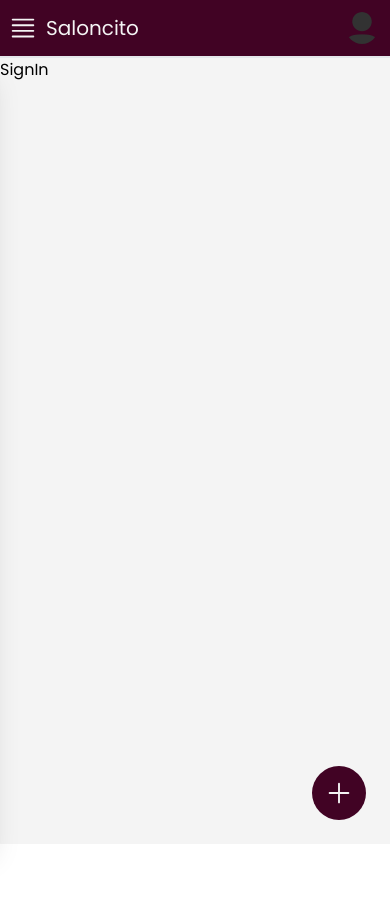
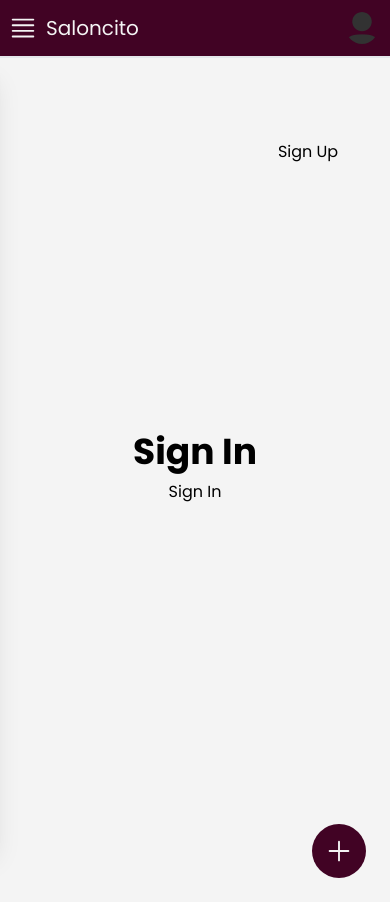
Before and after one commit to ErickCastroo/saloncito_ui, a React (Vite) app: page /sign-in in a window 390 px wide. Before the commit the page ends 844 px from the top, so only its background shows below. Built offline with nearby package versions, Linux system fonts and the light colour scheme.

Commit message:
add: sign-in and sign-up app components and sign-up route

```diff
--- a/src/Router.tsx
+++ b/src/Router.tsx
@@ -7,6 +7,7 @@ import { PublicRoute } from '@/contexts/auth/PublicRoute'
 import { Layout } from '@/components/Layout'
 import { Home } from '@/modules/home/ui/pages/Home'
 import { SignIn } from '@/modules/auth/ui/pages/SignIn'
+import { SignUp } from '@/modules/auth/ui/pages/SignUp'
 
 function Router() {
   return (
@@ -30,6 +31,14 @@ function Router() {
                 </PublicRoute>
               )}
             />
+            <Route
+              path='/sign-up'
+              element={(
+                <PublicRoute>
+                  <SignUp />
+                </PublicRoute>
+              )}
+            />
           </Routes>
         </Layout>
       </AuthProvider>
--- a/src/modules/auth/ui/pages/SignIn.tsx
+++ b/src/modules/auth/ui/pages/SignIn.tsx
@@ -1,6 +1,31 @@
+import { NavLink } from 'react-router-dom'
+
 function SignIn() {
   return (
-    <div>SignIn</div>
+    <div className='p-1 w-full h-screen flex justify-center items-center '>
+      <div className='w-10/12 h-full flex items-center justify-center '>
+        {/* Cajita 1 */}
+        <div className=' hidden bg-secondary w-1/2 h-5/6 md:flex items-center justify-center'>
+          <img className='w-72 h-72' src='https://picsum.photos/200' alt='logo' />
+        </div>
+
+        {/* Cajita 2 */}
+        <div className='w-full h-5/6 md:w-1/2 relative flex flex-col justify-center items-center bg dark:bg-zinc-900'>
+          <div className='absolute right-0 top-0'>
+            <NavLink to='/sign-up' className='flex justify-end self-end m-2 mr-4 hover:underline hover:underline-offset-2'>Sign Up</NavLink>
+          </div>
+          <div className='h-full w-10/12 sm:w-8/12 md:w-9/12 lg:w-7/12 xl:w-6/12 flex flex-col items-center justify-center'>
+            <h1 className='mb-2 text-4xl text-center font-bold'>
+              Sign In
+            </h1>
+            <span className='mb-6 text-center'>Sign In</span>
+            <form action=''>
+
+            </form>
+          </div>
+        </div>
+      </div>
+    </div>
   )
 }
 
--- a/src/modules/auth/ui/pages/SignUp.tsx
+++ b/src/modules/auth/ui/pages/SignUp.tsx
@@ -1,6 +1,31 @@
+import { NavLink } from 'react-router-dom'
+
 function SignUp() {
   return (
-    <div>SignUp</div>
+    <div className='p-1 w-full h-screen flex justify-center items-center'>
+      <div className='w-10/12 h-full flex items-center justify-center'>
+        {/* Cajita 1 */}
+        <div className='w-full h-5/6 md:w-1/2 relative flex flex-col justify-center items-center bg dark:bg-zinc-900'>
+          <div className='absolute left-0 top-0'>
+            <NavLink to='/sign-in' className='flex justify-start self-start m-2 ml-4 hover:underline hover:underline-offset-2'>Sign Up</NavLink>
+          </div>
+          <div className='h-full w-10/12 sm:w-8/12 md:w-9/12 lg:w-7/12 xl:w-6/12 flex flex-col items-center justify-center'>
+            <h1 className='mb-2 text-4xl text-center font-bold'>
+              Sign In
+            </h1>
+            <span className='mb-6 text-center'>Sign In</span>
+            <form action=''>
+
+            </form>
+          </div>
+        </div>
+
+        {/* Cajita 2 */}
+        <div className=' hidden bg-secondary w-1/2 h-5/6 md:flex items-center justify-center'>
+          <img className='w-72 h-72' src='https://picsum.photos/200' alt='logo' />
+        </div>
+      </div>
+    </div>
   )
 }
 
```
